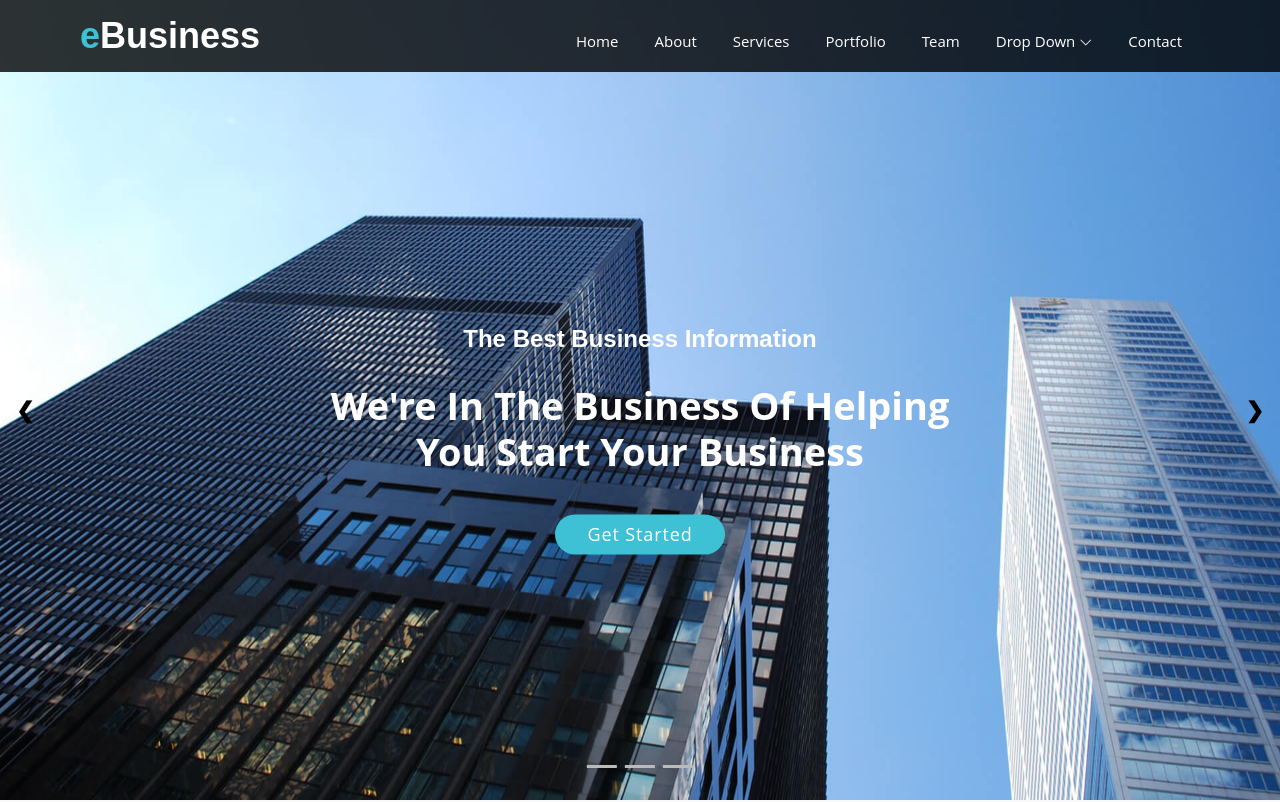
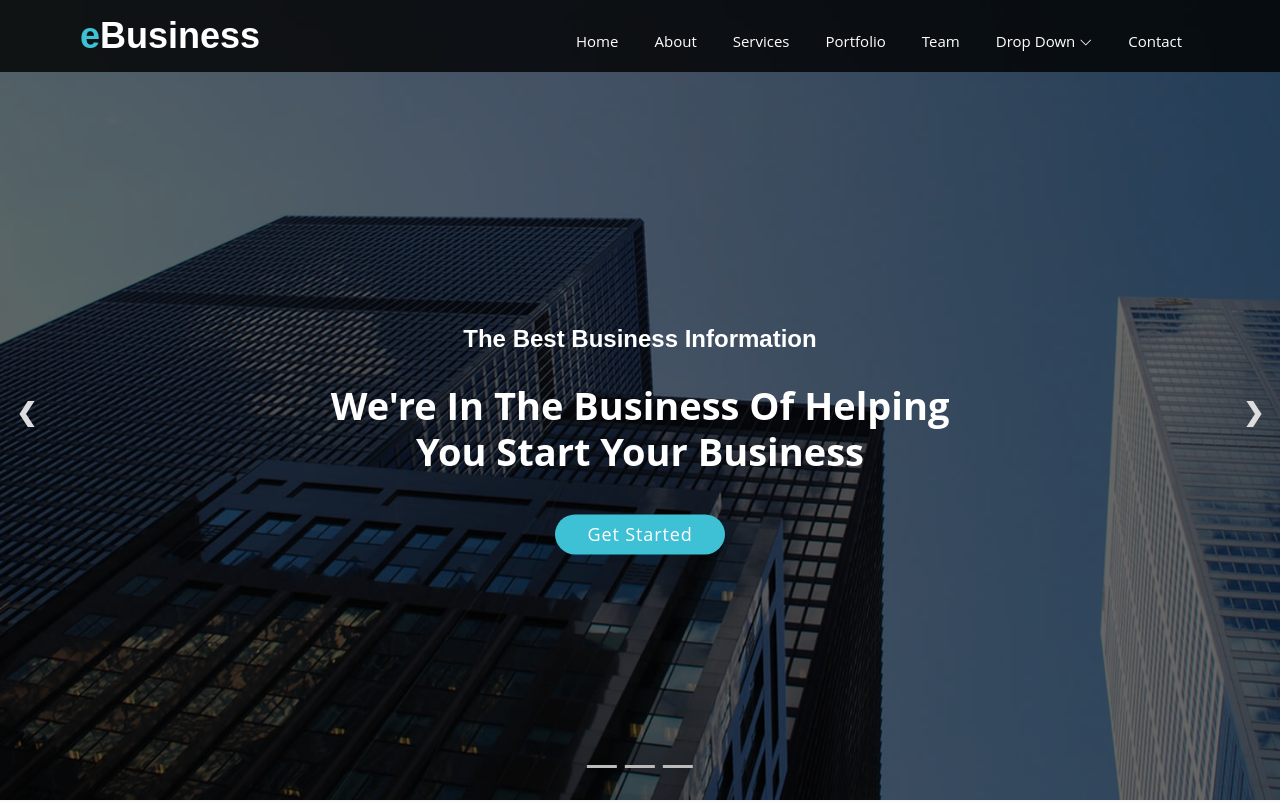
Before and after one commit to MaroufEbrahimi/eBusiness, a plain HTML site: page index.html in a window 1280 px wide. Shown: the top 802 px of the page. Drawn offline with Linux system fonts and the light colour scheme.

Commit message:
showcase updated fixed style.css code

```diff
--- a/css/style.css
+++ b/css/style.css
@@ -206,60 +206,18 @@ header .nav-bar ul li a:active {
 .showcase {
     width: 100%;
     height: 100vh;
-    background: #000;
     overflow: hidden;
     position: relative;
 }
 
-.showcase .slides {
-    display: none;
+.showcase .slides img {
+    width: 100%;
+    height: 100vh;
+    filter: brightness(40%);
+    object-fit: cover;
 }
 
-.showcase .slides {
-    content: "";
-    background-color: rgba(0, 0, 0, 0.7);
-}
-
-.showcase .slider-container {
-    width: 100%;
-    height: 100vh;
-    position: relative;
-    margin: auto;
-}
-
-.showcase .slider-container img {
-    width: 100%;
-    height: 100vh;
-}
-
-.showcase .previous,
-.next {
-    position: absolute;
-    top: 50%;
-    width: auto;
-    padding: 16px;
-    margin-top: -22px;
-    color: #000;
-    font-weight: bold;
-    font-size: 22px;
-    transition: 0.6s ease;
-    border-radius: 0 3px 3px 0;
-    user-select: none;
-    cursor: pointer;
-}
-
-.showcase .previous:hover,
-.showcase .next:hover {
-    background-color: rgba(0, 0, 0, 0.8);
-    color: var(--general-color);
-}
-
-.showcase .next {
-    right: 0;
-    border-radius: 3px 0 0 3px;
-}
-
-.showcase .slider-container .text {
+.showcase .slides .text {
     position: absolute;
     top: 50%;
     left: 50%;
@@ -269,12 +227,12 @@ header .nav-bar ul li a:active {
     margin: 30px auto;
 }
 
-.showcase .slider-container .text h1 {
+.showcase .slides .text h1 {
     font-size: 1.5em;
     margin: 30px auto;
 }
 
-.showcase .slider-container .text p {
+.showcase .slides .text p {
     font-size: 38px;
     margin: 0 auto 30px auto;
     line-height: 1.2;
@@ -297,6 +255,33 @@ header .nav-bar ul li a:active {
 .showcase .btn-str:hover {
     background: #fff;
     color: var(--general-color);
+}
+
+.showcase .previous,
+.next {
+    position: absolute;
+    top: 50%;
+    width: auto;
+    padding: 16px;
+    margin-top: -22px;
+    color: #ddd;
+    font-weight: bold;
+    font-size: 25px;
+    transition: 0.6s ease;
+    border-radius: 0 3px 3px 0;
+    user-select: none;
+    cursor: pointer;
+}
+
+.showcase .previous:hover,
+.showcase .next:hover {
+    background-color: rgba(0, 0, 0, 0.8);
+    color: var(--general-color);
+}
+
+.showcase .next {
+    right: 0;
+    border-radius: 3px 0 0 3px;
 }
 
 .showcase .dotted {
@@ -1179,11 +1164,11 @@ hr {
 
 /* Media Queries () */
 @media (max-width: 816px) {
-    .showcase .slider-container .text h1 {
+    .showcase .slides .text h1 {
         font-size: 1.2em;
     }
 
-    .showcase .slider-container .text p {
+    .showcase .slides .text p {
         font-size: 22px;
     }
 
@@ -1241,7 +1226,7 @@ hr {
         width: 100%;
     }
 
-    .showcase .slider-container img {
+    .showcase .slides img {
         width: 100%;
         object-fit: cover;
     }
```
